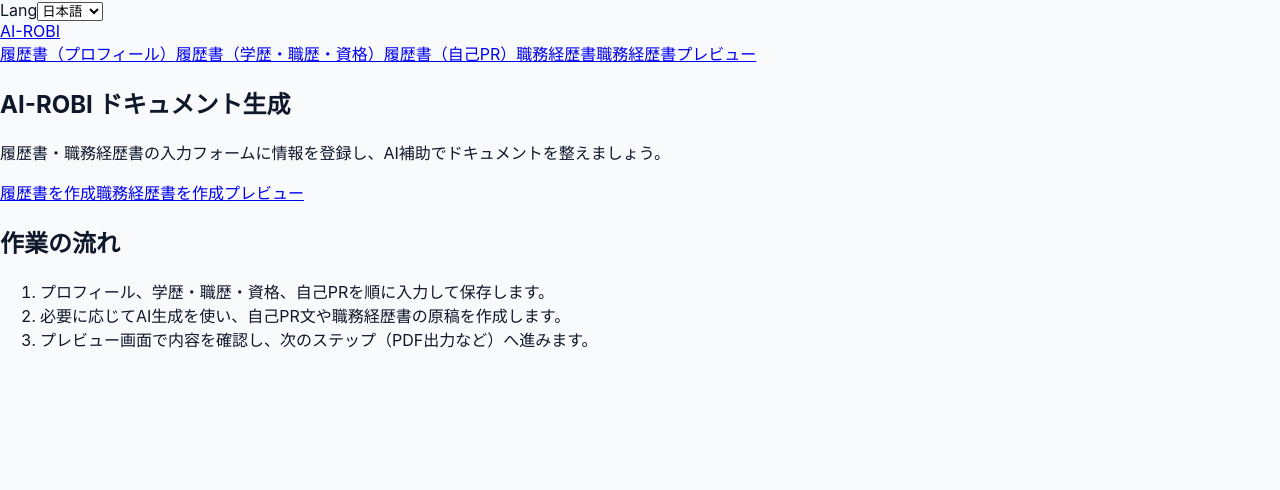
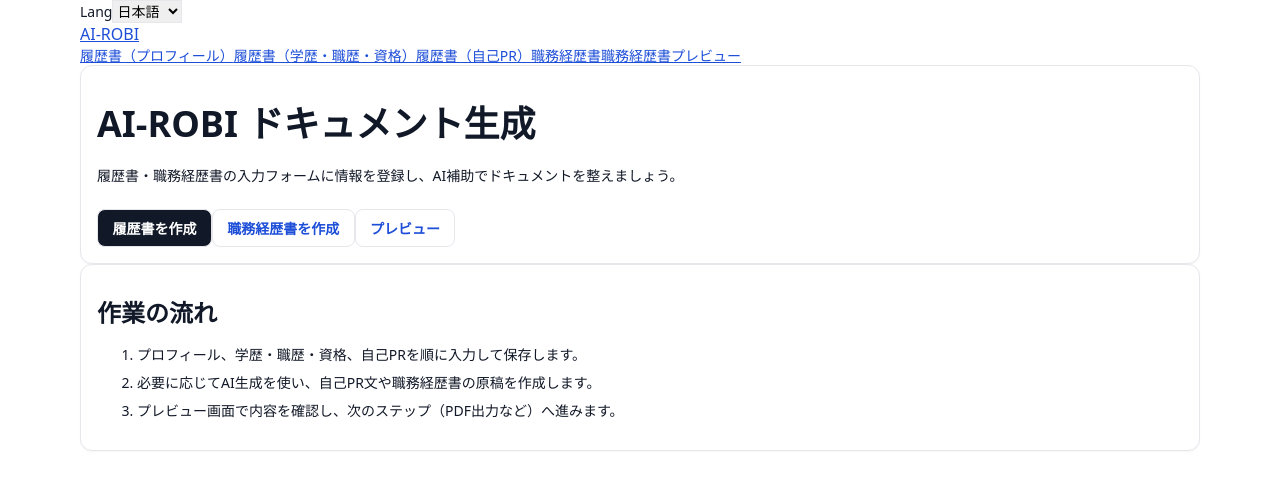
Before and after one commit to ANOSkdy/ai-robi, a Next.js app: page / in a window 1280 px wide. Shown: the top 490 px of the page. Built offline with nearby package versions, Linux system fonts and the light colour scheme.

Commit message:
feat(home/preview): structure markup and basic classes to avoid plain-text look

```diff
--- a/src/app/layout.tsx
+++ b/src/app/layout.tsx
@@ -1,4 +1,5 @@
 import "./globals.css";
+import "@/styles/globals.css";
 import "@/styles/print.css";
 import "@/styles/a11y.css";
 import Link from "next/link";
@@ -20,11 +21,11 @@
           >
             コンテンツへスキップ
           </a>
-          <div className="mx-auto flex w-full max-w-4xl justify-end px-4 pt-2" data-hide-on-print>
+          <div className="container mx-auto flex w-full max-w-4xl justify-end px-4 pt-2" data-hide-on-print>
             <LangSwitcher />
           </div>
           <header className="border-b bg-white/95 shadow-sm backdrop-blur" data-hide-on-print id="top" role="banner">
-            <div className="mx-auto flex max-w-4xl flex-col gap-4 px-4 py-4 md:flex-row md:items-center md:justify-between">
+            <div className="container mx-auto flex max-w-4xl flex-col gap-4 px-4 py-4 md:flex-row md:items-center md:justify-between">
               <Link
                 href="/"
                 className="inline-flex items-center text-lg font-semibold tracking-tight text-slate-900"
@@ -37,7 +38,7 @@
           <main
             id="main"
             role="main"
-            className="mx-auto min-h-[calc(100vh-5rem)] w-full max-w-4xl px-4 py-6 md:py-10"
+            className="container mx-auto min-h-[calc(100vh-5rem)] w-full max-w-4xl px-4 py-6 md:py-10"
           >
             {children}
           </main>
--- a/src/app/page.tsx
+++ b/src/app/page.tsx
@@ -8,38 +8,38 @@
   const { t } = useI18n();
   return (
     <div className="space-y-6">
-      <section className="rounded-xl bg-white p-8 shadow-sm">
-        <h1 className="text-3xl font-semibold text-slate-900">{t("app.title")}</h1>
+      <section className="card rounded-xl bg-white p-8 shadow-sm">
+        <h1 className="h1 text-3xl font-semibold text-slate-900">{t("app.title")}</h1>
         <p className="mt-2 text-sm text-slate-600">
           履歴書・職務経歴書の入力フォームに情報を登録し、AI補助でドキュメントを整えましょう。
         </p>
         <div className="mt-6 flex flex-col gap-3 sm:flex-row">
           <Link
-            className="inline-flex items-center justify-center rounded-md bg-slate-900 px-6 py-3 text-sm font-medium text-white shadow-sm transition hover:bg-slate-800"
+            className="btn primary inline-flex items-center justify-center rounded-md bg-slate-900 px-6 py-3 text-sm font-medium text-white shadow-sm transition hover:bg-slate-800"
             href="/resume/profile"
           >
             履歴書を作成
           </Link>
           <Link
-            className="inline-flex items-center justify-center rounded-md border border-slate-300 px-6 py-3 text-sm font-medium text-slate-800 transition hover:bg-slate-100"
+            className="btn inline-flex items-center justify-center rounded-md border border-slate-300 px-6 py-3 text-sm font-medium text-slate-800 transition hover:bg-slate-100"
             href="/cv"
           >
             職務経歴書を作成
           </Link>
           <Link
-            className="inline-flex items-center justify-center rounded-md border border-slate-300 px-6 py-3 text-sm font-medium text-slate-800 transition hover:bg-slate-100"
+            className="btn inline-flex items-center justify-center rounded-md border border-slate-300 px-6 py-3 text-sm font-medium text-slate-800 transition hover:bg-slate-100"
             href="/preview"
           >
             プレビュー
           </Link>
         </div>
       </section>
-      <section className="rounded-xl bg-white p-8 shadow-sm">
-        <h2 className="text-xl font-semibold text-slate-900">{t("home.flow.title")}</h2>
+      <section className="card rounded-xl bg-white p-8 shadow-sm">
+        <h2 className="h2 text-xl font-semibold text-slate-900">{t("home.flow.title")}</h2>
         <ol className="mt-4 list-decimal space-y-2 pl-5 text-sm text-slate-700">
-          <li>{t("home.flow.1")}</li>
-          <li>{t("home.flow.2")}</li>
-          <li>{t("home.flow.3")}</li>
+          <li className="mt-2">{t("home.flow.1")}</li>
+          <li className="mt-2">{t("home.flow.2")}</li>
+          <li className="mt-2">{t("home.flow.3")}</li>
         </ol>
       </section>
     </div>
--- /dev/null
+++ b/src/styles/globals.css
@@ -0,0 +1,166 @@
+@tailwind base;
+@tailwind components;
+@tailwind utilities;
+
+:root {
+  --layout-max-width: 72rem;
+  --layout-padding: 1rem;
+  --text-muted: #6b7280;
+  --border-color: #e5e7eb;
+  --background-color: #ffffff;
+}
+
+html,
+body {
+  height: 100%;
+}
+
+body {
+  margin: 0;
+  font-family: ui-sans-serif, system-ui, -apple-system, "Segoe UI", Roboto, "Noto Sans JP", "Helvetica Neue", Arial,
+    "Apple Color Emoji", "Segoe UI Emoji";
+  background: var(--background-color);
+  color: #111827;
+}
+
+main {
+  min-height: 60vh;
+}
+
+.container {
+  max-width: var(--layout-max-width);
+  margin: 0 auto;
+  padding-left: var(--layout-padding);
+  padding-right: var(--layout-padding);
+}
+
+.h1 {
+  font-size: clamp(1.75rem, 2vw + 1rem, 2.25rem);
+  line-height: 1.2;
+  font-weight: 800;
+  margin: 1.25rem 0;
+}
+
+.h2 {
+  font-size: clamp(1.25rem, 1.2vw + 1rem, 1.5rem);
+  line-height: 1.3;
+  font-weight: 700;
+  margin: 1rem 0;
+}
+
+.btn {
+  display: inline-flex;
+  align-items: center;
+  justify-content: center;
+  gap: 0.5rem;
+  padding: 0.5rem 0.9rem;
+  border: 1px solid var(--border-color);
+  border-radius: 0.5rem;
+  background: #ffffff;
+  font-weight: 600;
+  cursor: pointer;
+  text-decoration: none;
+}
+
+.btn:hover {
+  background: #f9fafb;
+}
+
+.btn:focus-visible {
+  outline: 2px solid #2563eb;
+  outline-offset: 2px;
+}
+
+.btn.primary {
+  background: #111827;
+  color: #ffffff;
+}
+
+.muted {
+  color: var(--text-muted);
+}
+
+.card {
+  border: 1px solid var(--border-color);
+  border-radius: 0.75rem;
+  padding: 1rem;
+  background: #ffffff;
+  box-shadow: 0 1px 2px rgba(15, 23, 42, 0.04);
+}
+
+.row {
+  display: flex;
+  align-items: center;
+  gap: 0.5rem;
+}
+
+.space-b {
+  display: flex;
+  align-items: center;
+  justify-content: space-between;
+  gap: 1rem;
+  flex-wrap: wrap;
+}
+
+.mt-2 {
+  margin-top: 0.5rem;
+}
+
+.mt-4 {
+  margin-top: 1rem;
+}
+
+.mt-6 {
+  margin-top: 1.5rem;
+}
+
+.mb-4 {
+  margin-bottom: 1rem;
+}
+
+.gap-2 {
+  gap: 0.5rem;
+}
+
+.gap-3 {
+  gap: 0.75rem;
+}
+
+.gap-4 {
+  gap: 1rem;
+}
+
+.border {
+  border: 1px solid var(--border-color);
+}
+
+.p-2 {
+  padding: 0.5rem;
+}
+
+.p-3 {
+  padding: 0.75rem;
+}
+
+.p-4 {
+  padding: 1rem;
+}
+
+.text-sm {
+  font-size: 0.875rem;
+}
+
+.text-xs {
+  font-size: 0.75rem;
+}
+
+a {
+  color: #1d4ed8;
+  text-decoration: underline;
+}
+
+select,
+button,
+input {
+  font: inherit;
+}
```
Also changed, not shown: src/app/preview/page.tsx (+22 -15 lines), 1 other file (tests, documents, lock files or other folders).
